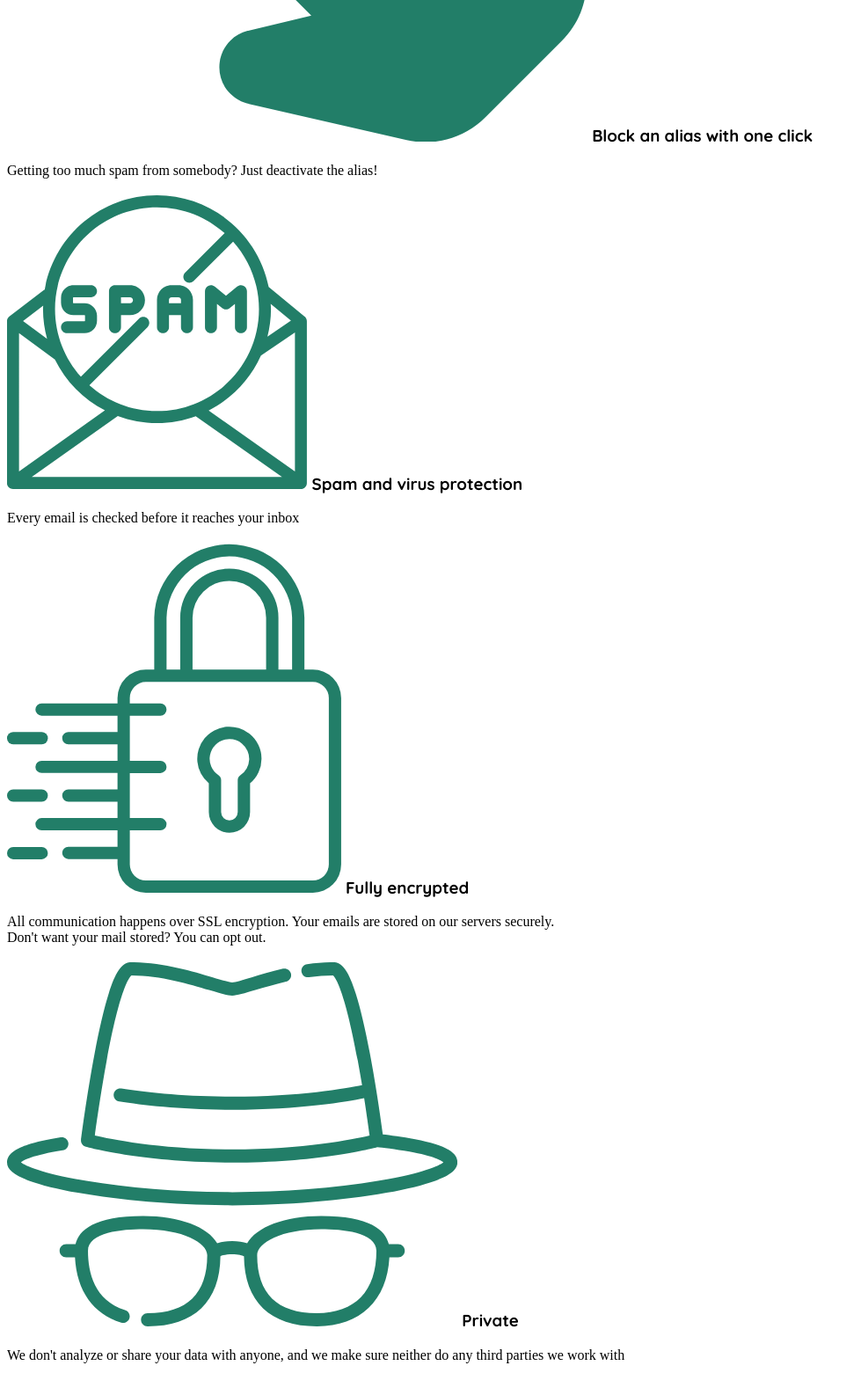
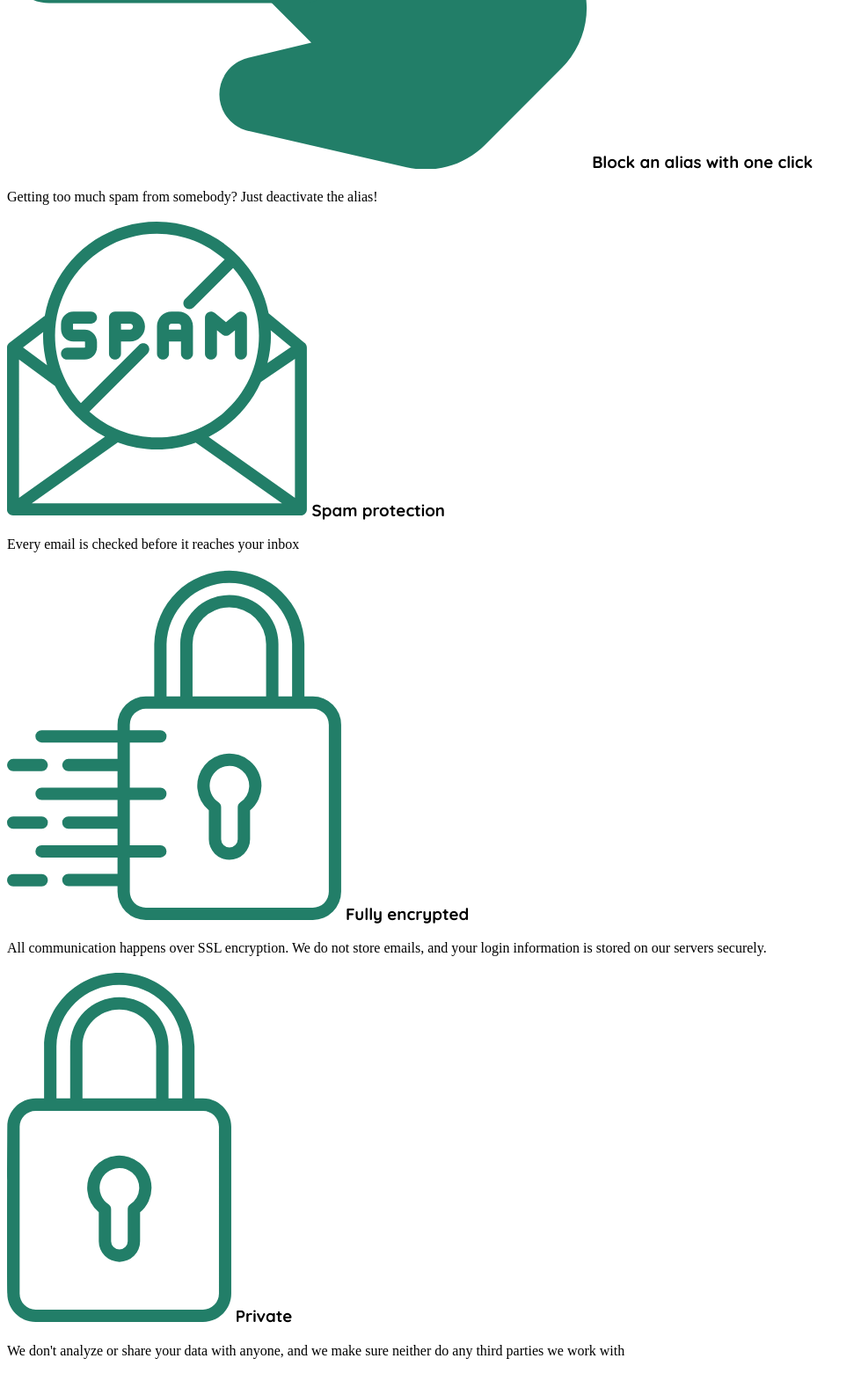
Before and after one commit to masker-at/landing, a website: page public/index.html in a window 1280 px wide. Shown: the part 1200-2761 px from the top of the page at 88% size, without its empty margins (0-979 px from the left). Drawn offline with Linux system fonts and the light colour scheme.

Commit message:
Update the landing page contents

```diff
--- a/public/index.html
+++ b/public/index.html
@@ -37,12 +37,11 @@
     <section class="flex flex-wrap container mx-auto px-2">
       <div class="shadow-lg flex-grow flex-shrink-0 w-56 mb-4 mx-2 p-5 rounded">
         <h3 class="text-xl font-quicksand text-primary-darker font-bold mb-2">
-          <img src="/img/icons/exchange-colored.svg" alt="" class="inline w-auto h-6" />
-          Send and receive emails
+          <img src="/img/icons/incognito-colored.svg" alt="" class="inline w-auto h-6" />
+          Hide your real email address
         </h3>
         <p>
-          Every alias acts like a separate email address &ndash; you can receive and send emails
-          from it just like from your regular email
+          Every alias acts like a separate email address &ndash; you can't be tracked and identified across different services
         </p>
       </div>
       <div class="shadow-lg flex-grow flex-shrink-0 w-56 mb-4 mx-2 p-5 rounded">
@@ -57,7 +56,7 @@
       <div class="shadow-lg flex-grow flex-shrink-0 w-56 mb-4 mx-2 p-5 rounded">
         <h3 class="text-xl font-quicksand text-primary-darker font-bold mb-2">
           <img src="/img/icons/no-spam-colored.svg" alt="" class="inline w-auto h-8" />
-          Spam and virus protection
+          Spam protection
         </h3>
         <p>Every email is checked before it reaches your inbox</p>
       </div>
@@ -67,17 +66,15 @@
           Fully encrypted
         </h3>
         <p>
-          All communication happens over SSL encryption. Your emails are stored on our servers
-          securely.
-          <br />
-          Don't want your mail stored? You can opt out.
+          All communication happens over SSL encryption. We do not store emails, and your
+          login information is stored on our servers securely.
         </p>
       </div>
     </section>
     <section class="flex flex-wrap container mx-auto px-2">
       <div class="shadow-lg flex-grow flex-shrink-0 w-56 mb-4 mx-2 p-5 rounded">
         <h3 class="text-xl font-quicksand text-primary-darker font-bold mb-2">
-          <img src="/img/icons/incognito-colored.svg" alt="" class="inline w-auto h-8" />
+          <img src="/img/icons/private-colored.svg" alt="" class="inline w-auto h-8" />
           Private
         </h3>
         <p>
@@ -155,7 +152,7 @@
         "
       >
         <p class="text-xl font-quicksand text-primary-darker font-bold mb-2">
-          <img src="/img/icons/incognito-colored.svg" alt="" class="inline w-auto h-6" />
+          <img src="/img/icons/modals-colored.svg" alt="" class="inline w-auto h-6" />
           Bypass sign up popups with ease
         </p>
       </div>
```
Also changed, not shown: public/img/icons/exchange-colored.svg (deleted), public/img/icons/private-colored.svg (added).
